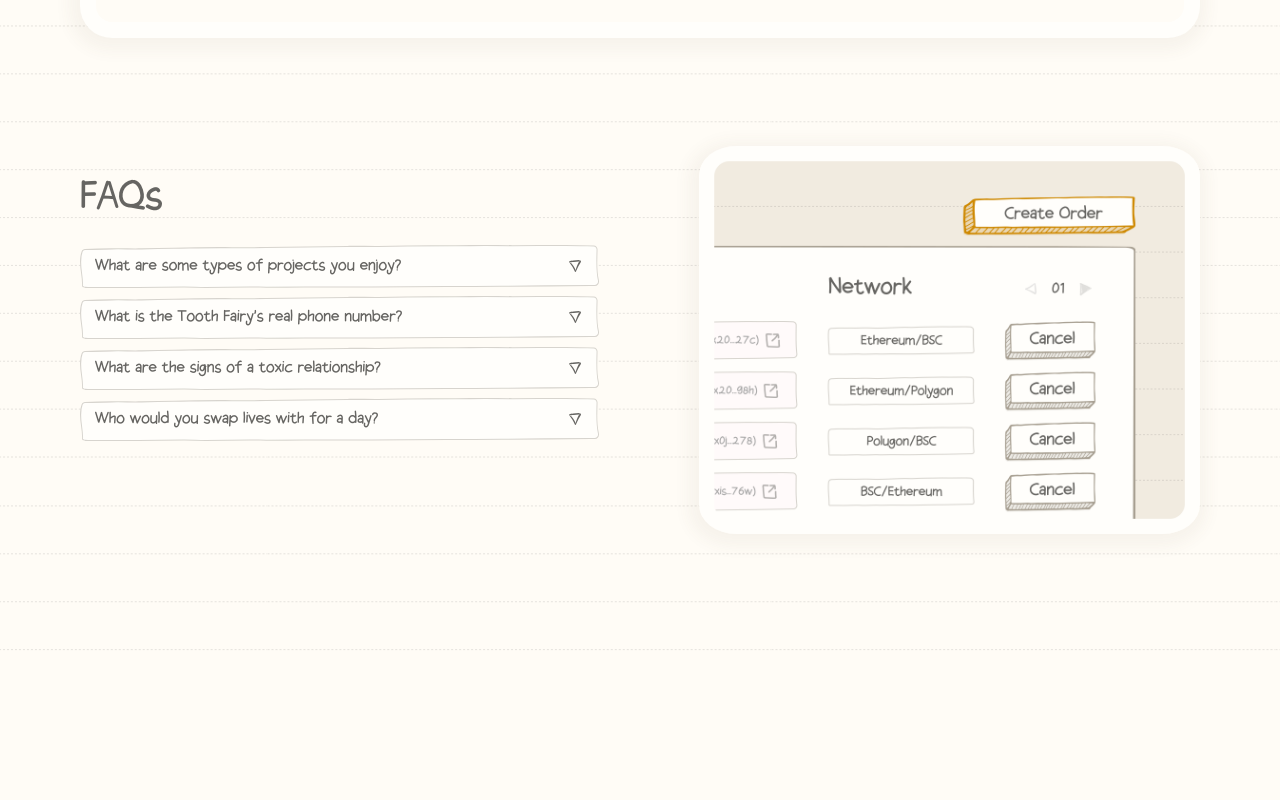
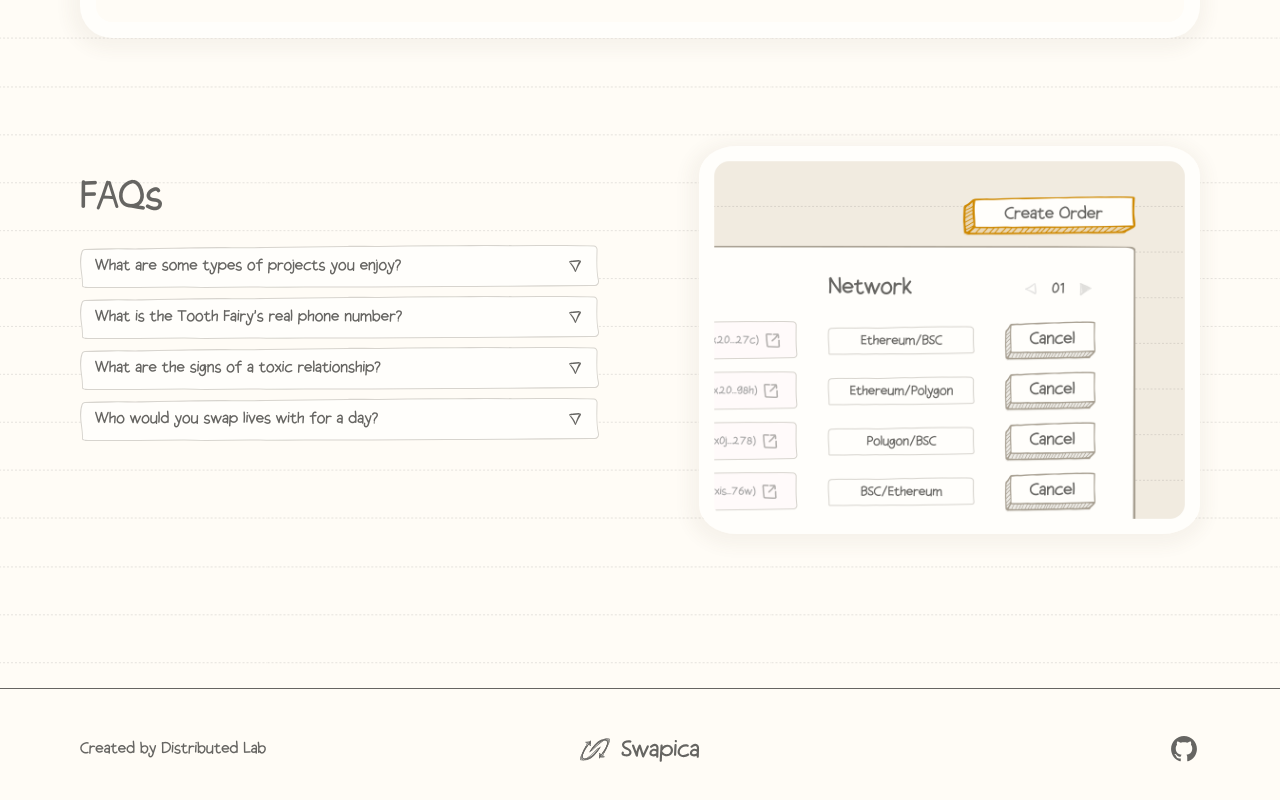
Before and after one commit to Swapica/landing, a Vue app: page / in a window 1280 px wide. Shown: the part 2076-2876 px from the top of the page. Before the commit the page ends 2764 px from the top, so only its background shows below. Built offline with nearby package versions, Linux system fonts and the light colour scheme.

Commit message:
add footer

```diff
--- a/src/App.vue
+++ b/src/App.vue
@@ -1,5 +1,5 @@
 <script lang="ts" setup>
-import { AppNavbar } from '@/common'
+import { AppNavbar, AppFooter } from '@/common'
 
 import { ErrorHandler } from '@/helpers/error-handler'
 import { ref } from 'vue'
@@ -26,6 +26,7 @@ init()
         <component class="app__main" :is="Component" />
       </transition>
     </router-view>
+    <app-footer />
   </div>
 </template>
 
--- /dev/null
+++ b/src/common/AppFooter.vue
@@ -0,0 +1,65 @@
+<template>
+  <div class="app-footer">
+    <span class="app-footer__created-text">
+      {{ $t('app-footer.created-txt') }}
+    </span>
+    <app-logo v-if="!isMobile" class="app-footer__logo" with-text />
+    <app-button
+      class="app-footer__github-link"
+      :icon-left="$icons.github"
+      :href="$config.GITHUB_URL"
+    />
+  </div>
+</template>
+
+<script lang="ts" setup>
+import { AppLogo, AppButton } from '@/common'
+import { computed } from 'vue'
+import { useWindowSize } from '@vueuse/core'
+import { WINDOW_BREAKPOINTS } from '@/enums'
+
+const { width: windowWidth } = useWindowSize()
+
+const isMobile = computed(() => windowWidth.value < WINDOW_BREAKPOINTS.tablet)
+</script>
+
+<style lang="scss" scoped>
+.app-footer {
+  display: grid;
+  grid-template-columns: 1fr 1fr 1fr;
+  padding: toRem(44.5) var(--app-padding-right) toRem(44.5)
+    var(--app-padding-left);
+  border-top: toRem(1) solid var(--primary-dark);
+  background-color: var(--background-primary-main);
+  align-items: center;
+
+  @include respond-to(tablet) {
+    grid-template-columns: 1fr 1fr;
+    padding: toRem(32) var(--app-padding-right) toRem(32)
+      var(--app-padding-left);
+  }
+}
+
+.app-footer__logo {
+  width: toRem(120);
+  height: toRem(23);
+  margin: 0 auto;
+}
+
+.app-footer__github-link {
+  --button-icon-size: #{toRem(32)};
+
+  margin-left: auto;
+}
+
+.app-footer__created-text {
+  font-size: toRem(16);
+  line-height: 1;
+  color: var(--text-primary-dark);
+
+  @include respond-to(tablet) {
+    max-width: toRem(105);
+    line-height: 1.2;
+  }
+}
+</style>
--- a/src/common/AppLogo.vue
+++ b/src/common/AppLogo.vue
@@ -12,9 +12,18 @@ import { WINDOW_BREAKPOINTS } from '@/enums'
 import Logo from '/branding/logo.svg'
 import LogoMobile from '/branding/logo-mobile.svg'
 
+const props = withDefaults(
+  defineProps<{
+    withText?: boolean
+  }>(),
+  {
+    withText: false,
+  },
+)
+
 const { width: windowWidth } = useWindowSize()
 const logo = computed(() => {
-  return isMobile.value ? LogoMobile : Logo
+  return isMobile.value || props.withText ? LogoMobile : Logo
 })
 
 const isMobile = computed(() => windowWidth.value < WINDOW_BREAKPOINTS.tablet)
--- a/src/common/index.ts
+++ b/src/common/index.ts
@@ -3,4 +3,5 @@ export { default as AppButton } from '@/common/AppButton.vue'
 export { default as Collapse } from '@/common/Collapse.vue'
 export { default as AppLogo } from '@/common/AppLogo.vue'
 export { default as AppNavbar } from '@/common/AppNavbar.vue'
+export { default as AppFooter } from '@/common/AppFooter.vue'
 export { default as AppNavigationMobile } from '@/common/AppNavigationMobile.vue'
--- a/src/config.ts
+++ b/src/config.ts
@@ -8,6 +8,7 @@ export const config = {
   LOG_LEVEL: 'trace' as LogLevelDesc,
   BUILD_VERSION: packageJson.version || import.meta.env.VITE_APP_BUILD_VERSION,
   DASHBOARD_APP_URL: '',
+  GITHUB_URL: '',
 } as const
 
 Object.assign(config, _mapEnvCfg(import.meta.env))
--- a/src/enums/icon-names.enum.ts
+++ b/src/enums/icon-names.enum.ts
@@ -1,17 +1,6 @@
 export enum ICON_NAMES {
-  arrowUp = 'arrow-up',
   arrowDown = 'arrow-down',
-  arrowLeft = 'arrow-left',
-  arrowRight = 'arrow-right',
-  arrowUpFilled = 'arrow-up-filled',
-  arrowDownFilled = 'arrow-down-filled',
-  arrowLeftFilled = 'arrow-left-filled',
-  arrowRightFilled = 'arrow-right-filled',
   menu = 'menu',
   close = 'close',
-  user = 'user',
-  link = 'link',
-  check = 'check',
-  error = 'error',
-  cry = 'cry',
+  github = 'github',
 }
--- a/src/localization/resources/en.json
+++ b/src/localization/resources/en.json
@@ -35,5 +35,8 @@
     "faq-desc-3": "Lorem ipsum dolor sit amet, consectetur adipiscing elit. Nunc vulputate libero et velit interdum, ac aliquet odio mattis.",
     "faq-title-4": "Who would you swap lives with for a day?",
     "faq-desc-4": "Lorem ipsum dolor sit amet, consectetur adipiscing elit. Nunc vulputate libero et velit interdum, ac aliquet odio mattis."
+  },
+  "app-footer": {
+    "created-txt": "Created by Distributed Lab"
   }
 }
```
Also changed, not shown: src/assets/icons/github-icon.svg (added), static/backgrounds/collapse-body-bg.svg.
